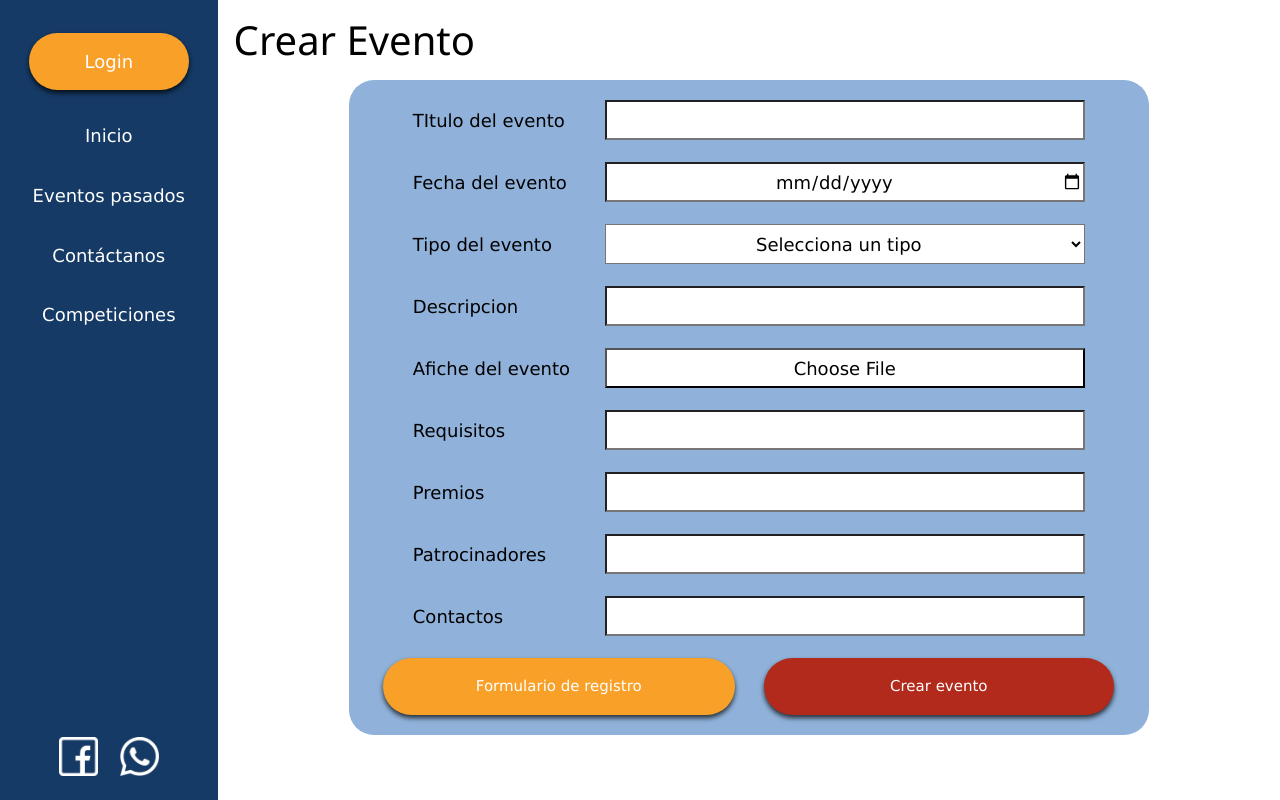
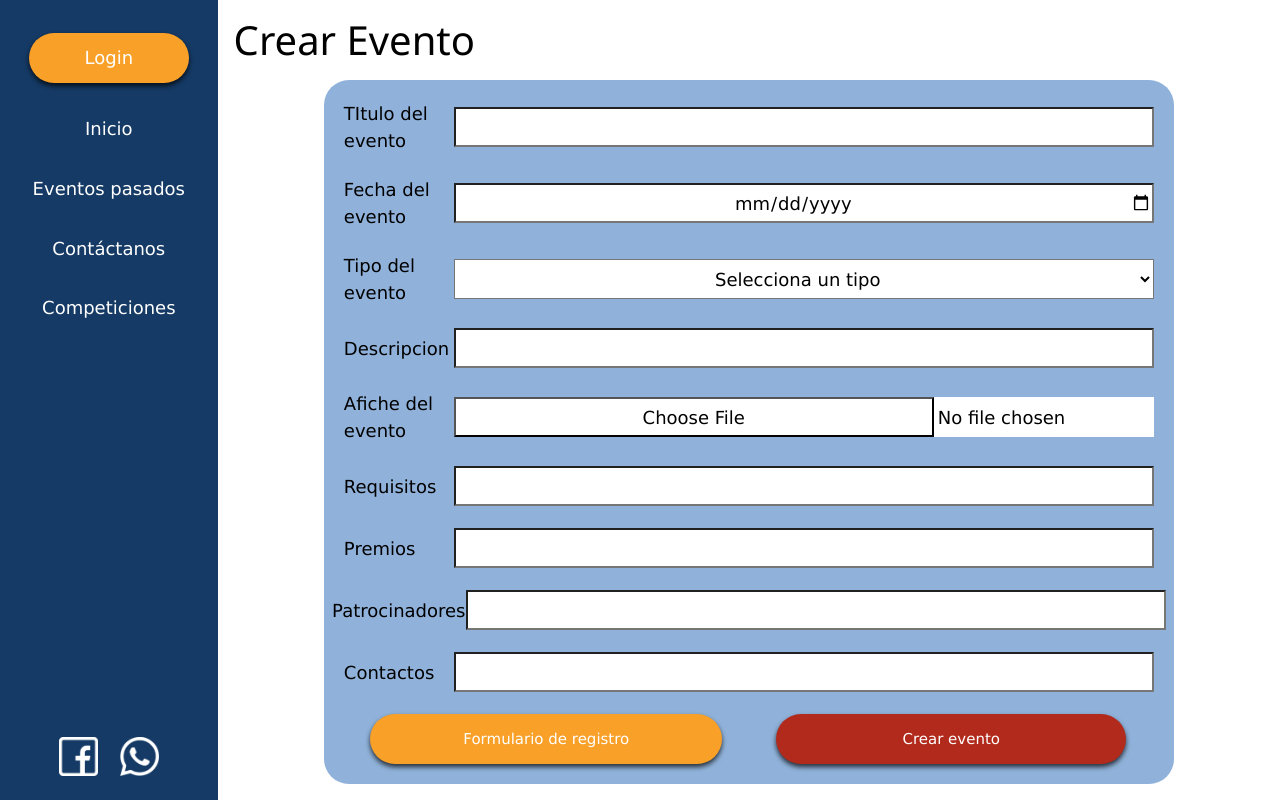
Before and after one commit to garyMamaniCortez/focasoft-front, a React (Create React App) app: page /CrearEvento in a window 1280 px wide. Built offline with nearby package versions, Linux system fonts and the light colour scheme.

Commit message:
style: se arreglaron algunos estilos de las vistas

```diff
--- a/src/components/atoms/background/Background.css
+++ b/src/components/atoms/background/Background.css
@@ -2,5 +2,5 @@
     background-color: rgb(74, 130, 195, 0.61);
     border-radius: 25px;
     padding: 20px;
-    width: 800px;
+    width: 80%;
 }
--- a/src/components/atoms/boton/Boton.css
+++ b/src/components/atoms/boton/Boton.css
@@ -13,30 +13,30 @@ button{
 .botonRojoPeq{
     background-color: #b12a1c;
     width: 160px;
-    height: 57px;
+    height: 50px;
 }
 
 .botonRojoGrand{
     background-color: #b12a1c;
     width: 350px;
-    height: 57px;
+    height: 50px;
 }
 
 .botonAmarilloPeq{
     background-color: #f9a029;
     width: 160px;
-    height: 57px;
+    height: 50px;
 }
 
 .botonAmarilloGrand{
     background-color: #f9a029;
     width: 352px;
-    height: 57px;
+    height: 50px;
 }
 .botonAzul{
     background-color: #192795;
     width: 352px;
-    height: 57px;
+    height: 50px;
 }
 
 button:hover{
--- a/src/components/atoms/textInput/TextInput.css
+++ b/src/components/atoms/textInput/TextInput.css
@@ -1,7 +1,7 @@
 .EntradaDeTexto, .Descripcion {
     font-size: 18px;
     height: 40px;
-    width: 480px;
+    width: 700px;
     text-align: center;
     content: "";
     background-color: white;
```
